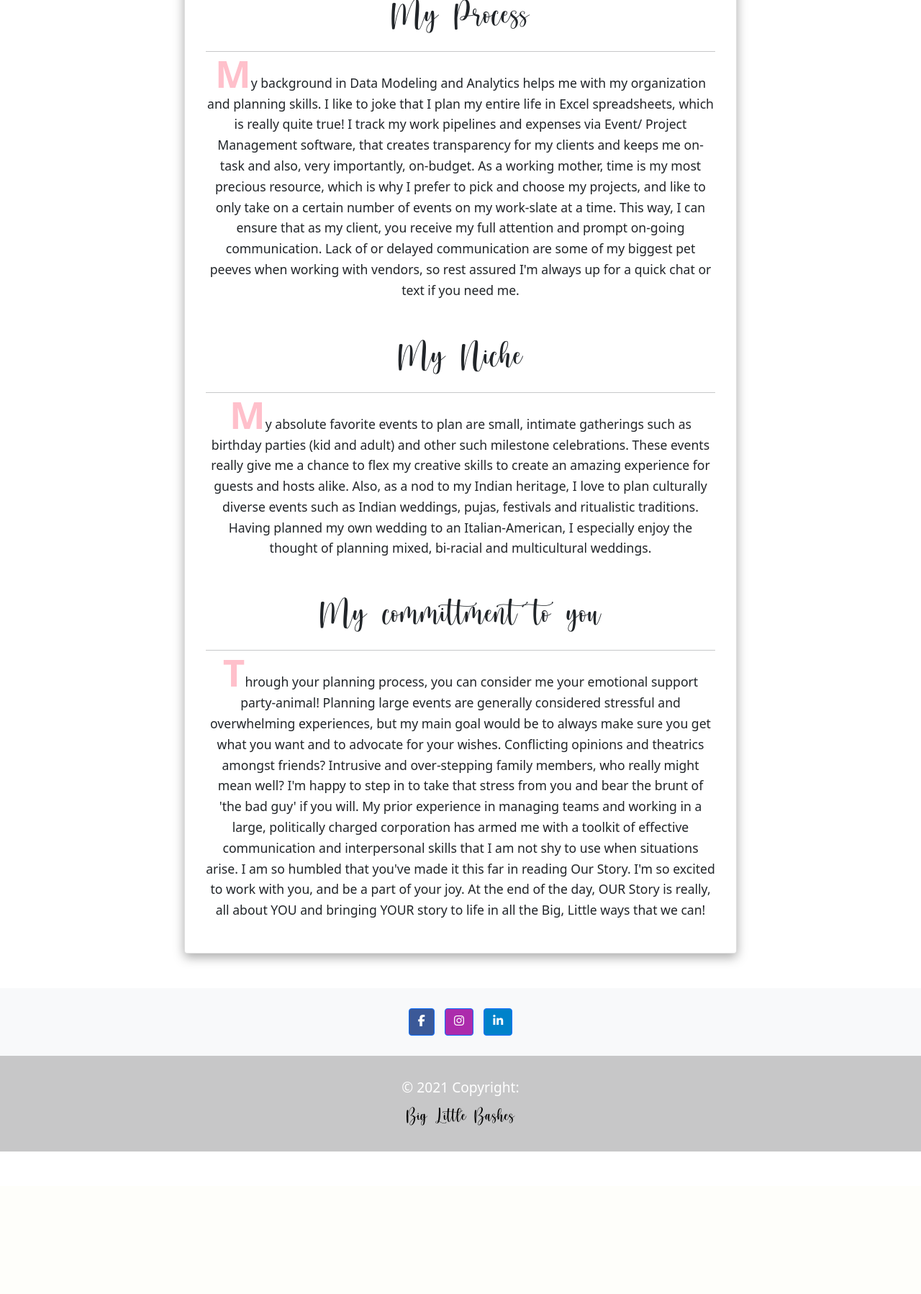
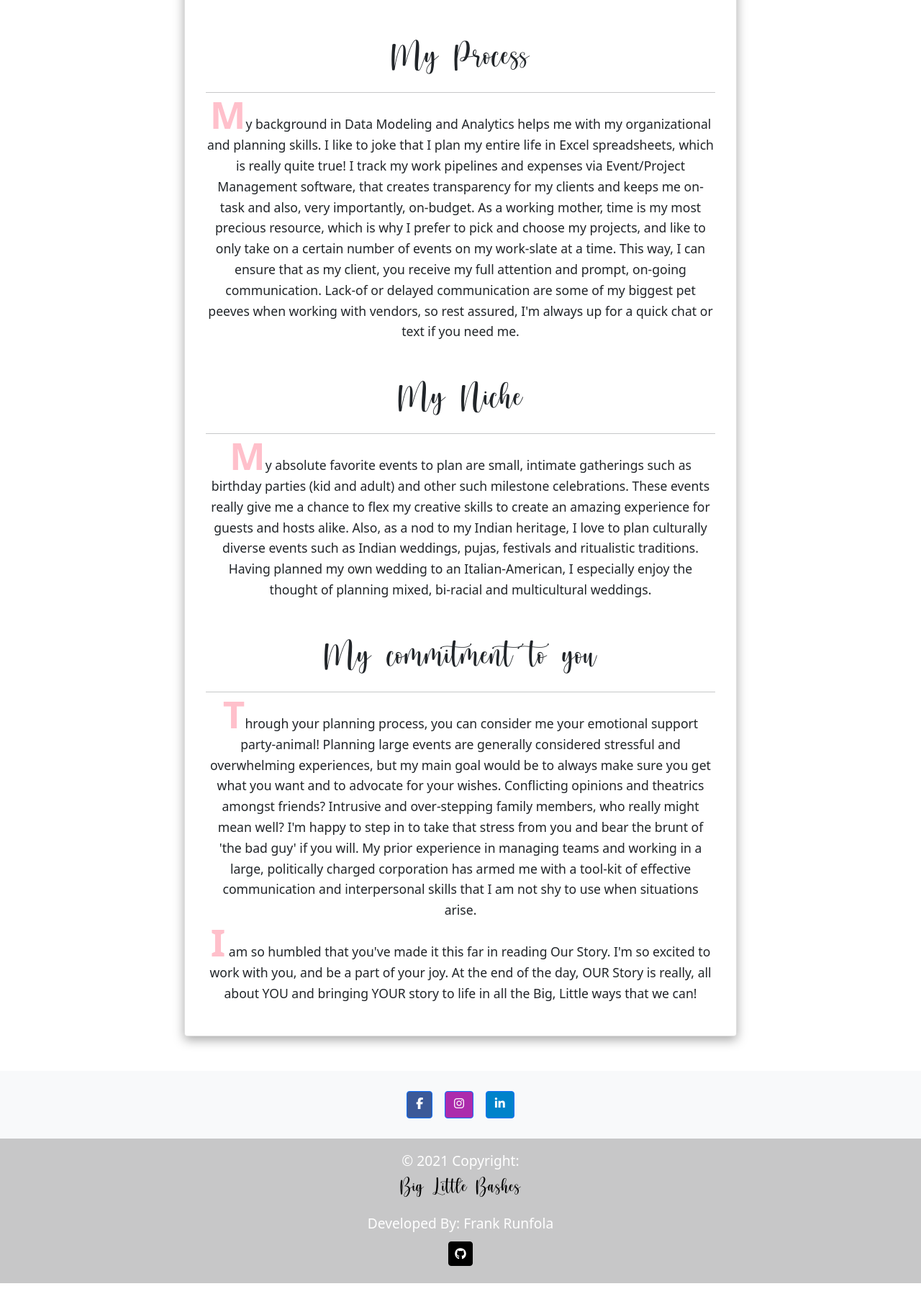
Before and after one commit to FrankRunfola1229/BigLittleBashes, a PHP site: page /pages/ourStory.php in a window 1280 px wide. Shown: the part 2082-3880 px from the top of the page at 72% size. Before the commit the page ends 3682 px from the top, so only its background shows below. Run offline with PHP 8.4, Linux system fonts and the light colour scheme; some libraries are stand-ins or nearby versions.

Commit message:
added nav for blogs fixed margin formatting for packagages** -UPDATED FOOTER for GITHUB, changed words in About me

```diff
--- a/assets/css/styles.css
+++ b/assets/css/styles.css
@@ -104,35 +104,48 @@ span{
 	font-size: 1.2rem;
 }
 
+@media only screen and (max-width: 875px) {
+	.navbar-nav {
+		width: 25%;
+	}
+}
+
+
 @media only screen and (max-width: 800px) {
 	.navbar-nav {
 		width: 27%;
 	}
 }
 
+
 @media only screen and (max-width: 650px) {
 	span{font-size: 1rem;}
 
 }
 
-@media only screen and (max-width: 550px) {
+@media only screen and (max-width: 775px) {
 	.navbar-nav {
-		width: 32%;
+		width: 33%;
 	}
 }
 
-@media only screen and (max-width: 450px) {
+@media only screen and (max-width: 475px) {
 	.navbar-nav {width: 38%;}
 }
 
-@media only screen and (max-width: 380px) {
+@media only screen and (max-width: 405px) {
 	.navbar-nav {width: 45%;}
 	span{font-size: .9rem;}
 }
 
+@media only screen and (max-width: 320px) {
+	.navbar-nav {
+		width: 50%;
+	}
+}
+
 @media only screen and (max-width: 300px) {
-	.navbar-nav {width: 46%;}
-	span{font-size: .8rem;}
+	.navbar-nav {width: 58%;}
 
 }
 
@@ -610,13 +623,23 @@ width:100%;
 }
 
 footer{
- font-size: 1.5rem; text-decoration: none;
+	font-weight: 500;
+ 	font-size: 2.1rem;
+	line-height: 1.2rem;
 }
 
 footer a{
-	font-size: 1.8rem;	color:black;
+	font-size:2rem;
+	color:black;
 	font-family: 'HelloHoney';
 	text-decoration: none;
+}
+
+#github{
+	padding:.5rem;
+	line-height: .5rem;
+	background-color: black;
+	border-color:black;
 }
 
 
--- a/index.php
+++ b/index.php
@@ -28,12 +28,12 @@
       touch to the affair.
     </p>
     <p>
-      We pride ourselves in executing unique and creative concepts and themes. We especially enjoy bringing multi-cultural and out-of-the-box concepts to life in our event design and collateral. Currently our planning packages
+      We pride ourselves in executing unique and creative concepts or themes. We especially enjoy bringing multi-cultural and out-of-the-box concepts to life in our event design and collateral. Currently our planning packages
       include Birthdays, Weddings, Showers and Cultural events. We are happy to customize the suite of services provided to work within your vision and expectations.
     </p>
     <p>
       Our growing network in the party planning industry is one of our strongest assets. While we are happy to provide thoughtful recommendations on vendors, we are always willing to partner with new ones to deliver your
-      ideas.Thank you for taking the time to take a look at our website!
+      ideas. Thank you for taking the time to take a look at our website!
     </p>
     <h1>
       We look forward to celebrating<br>
--- a/pages/blog.php
+++ b/pages/blog.php
@@ -13,7 +13,7 @@
     <?php include("./templates/nav.php"); ?>
 
 
-    <div style="margin-top:11rem;"></div>
+    <div style="margin-top:10rem;"></div>
 
 
 
--- a/pages/ourStory.php
+++ b/pages/ourStory.php
@@ -11,7 +11,6 @@
   <!--              NAVBAR                     -->
   <!-- *************************************** -->
   <?php include("./templates/nav.php"); ?>
-
 
 
   <div style="margin-top:11rem;"></div>
@@ -32,37 +31,36 @@
       <hr>
       <p>
         Hi there, I'm Rohini Runfola and I am the Owner and Lead Event Curator for Big Little Bashes. I am an MBA graduate from the University at Buffalo, and have 8+ years experience working as a Vice President in the world's
-        largest bank in Risk Management and Data Analytics. Prior to my career in Finance, I worked in Advertising and Digital Marketing in Telecommunications, and hold a certification in Art Marketing from the Sotheby's
-        Institute of Arts. I'm very lucky to have been married to my best friend, Frank, for 6 years and together, we have 2 devious little toddlers, Caleb and Adalina, who are our world and then some!
+        largest bank in Risk Management and Data Analytics. Prior to my career in Finance, I worked in Advertising and Digital Marketing in Telecommunications. I'm very lucky to have been married to my best friend, Frank, for 6 years
+        and together we have 2 devious little toddlers, Caleb and Adalina, who are our world and then some! In whatever spare time I have, I love to read and I am trying to make more time to paint and draw again! I love to travel and
+        have been forunate to have visited over 13 countries. Frank and I cannot wait till our kids are old enough, so we can travel together as a family!
       </p>
       <h1>My Inspiration</h1>
       <hr>
       <p>
-        My love for event planning and design has its roots in my childhood. My fondest memories growing up have been theunique and thoughtful birthdays my parents planned for me. I recall every year having a special theme-
+        My love for event planning and design has its roots in my childhood. My fondest memories growing up have been the unique and thoughtful birthdays my parents planned for me. I recall every year having a special theme-
         complete with custom cuisine, decorations, games and favors. Every personalized aspect of these gatherings was a physical representation of the love and joy in our little family. That sentiment is something I hold dear
-        to
-        my heart, andtry to bring to all the celebrations that I have been a part of, such as my own wedding and children's birthdays, since then.
+        to my heart, and try to bring to all the celebrations that I have been a part of, such as my own wedding and children's birthdays.
       </p>
-      <h1> My Values</h1>
+      <h1>My Values</h1>
       <hr>
       <p>
-        As your Event Curator, I don't rely solely on Pinterest posts or Social media trends; I like to understand 'you' or who you are celebrating. We're going to spend a good chunk of time getting to know each other, as this
-        helps me truly get a feel of what you're looking for and how I can curate your event to make your celebrant feel like the main event! I like to plan games, create special decor or make custom favors that incorporate a
+        As your Event Curator, I don't rely solely on Pinterest posts or Social media trends; I like to understand 'you' or who you are celebrating. We're going to spend a good chunk of time getting to know each other.
+        This helps me truly get a feel of what you're looking for and how I can curate your event to make your celebrant feel like the main event! I like to plan games, create special decor or make custom favors that incorporate a
         sentimental element that leaves guests feeling both entertained and connected emotionally with both the host and each other. In our Mood Board Proposals, I am happy to include any specific vision or ideas you have. If
         there is a very specific design concept or theme that you've previously seen executed before, I'm happy to replicate, but going the extra mile with thoughtful personalization is where Big Little Bashes shines the best!
-        I'm
-        always happy to leverage our network of vendors in the business that can help carry out your ideas, as well!
+        I'm always happy to leverage our network of vendors in the business that can help carry out your ideas, as well!
       </p>
-      <h1> My Process</h1>
+      <h1>My Process</h1>
       <hr>
       <p>
-        My background in Data Modeling and Analytics helps me with my organization and planning skills. I like to joke that I plan my entire life in Excel spreadsheets, which is really quite true! I track my work pipelines and
-        expenses via Event/ Project Management software, that creates transparency for my clients and keeps me on-task and also, very importantly, on-budget. As a working mother, time is my most precious resource, which is why I
-        prefer to pick and choose my projects, and like to only take on a certain number of events on my work-slate at a time. This way, I can ensure that as my client, you receive my full attention and prompt on-going
-        communication. Lack of or delayed communication are some of my biggest pet peeves when working with vendors, so rest assured I'm always up for a quick chat or text if you need me.
+        My background in Data Modeling and Analytics helps me with my organizational and planning skills. I like to joke that I plan my entire life in Excel spreadsheets, which is really quite true! I track my work pipelines and
+        expenses via Event/Project Management software, that creates transparency for my clients and keeps me on-task and also, very importantly, on-budget. As a working mother, time is my most precious resource, which is why I
+        prefer to pick and choose my projects, and like to only take on a certain number of events on my work-slate at a time. This way, I can ensure that as my client, you receive my full attention and prompt, on-going
+        communication. Lack-of or delayed communication are some of my biggest pet peeves when working with vendors, so rest assured, I'm always up for a quick chat or text if you need me.
       </p>
 
-      <h1> My Niche</h1>
+      <h1>My Niche</h1>
       <hr>
       <p>
         My absolute favorite events to plan are small, intimate gatherings such as birthday parties (kid and adult) and
@@ -72,14 +70,17 @@
         wedding to an Italian-American, I especially enjoy the thought of planning mixed, bi-racial and multicultural
         weddings.
       </p>
-      <h1> My committment to you</h1>
+      <h1>My commitment to you</h1>
       <hr>
       <p>
         Through your planning process, you can consider me your emotional support party-animal! Planning large events are generally considered stressful and overwhelming experiences, but my main goal would be to always make sure
         you get what you want and to advocate for your wishes. Conflicting opinions and theatrics amongst friends? Intrusive and over-stepping family members, who really might mean well? I'm happy to step in to take that stress
-        from you and bear the brunt of 'the bad guy' if you will. My prior experience in managing teams and working in a large, politically charged corporation has armed me with a toolkit of effective communication and
-        interpersonal skills that I am not shy to use when situations arise. I am so humbled that you've made it this far in reading
-        Our Story. I'm so excited to work with you, and be a part of your joy. At the end of the day, OUR Story is really, all about YOU and bringing YOUR story to life in all the Big, Little ways that we can!
+        from you and bear the brunt of 'the bad guy' if you will. My prior experience in managing teams and working in a large, politically charged corporation has armed me with a tool-kit of effective communication and
+        interpersonal skills that I am not shy to use when situations arise.
+      </p>
+      <p>
+        I am so humbled that you've made it this far in reading Our Story. I'm so excited to work with you, and be a part of your joy. At the end of the day, OUR Story is really, all about YOU and bringing YOUR story
+        to life in all the Big, Little ways that we can!
       </p>
 
     </div>
@@ -92,7 +93,8 @@
   <?php include("./templates/footer.php"); ?>
 
 
-  <script src="/assets/js/wow.js"></script>
+  <script src=" /assets/js/wow.js">
+  </script>
 </body>
 
 </html>
--- a/pages/templates/footer.php
+++ b/pages/templates/footer.php
@@ -2,8 +2,8 @@
     <!-- Grid container -->
     <div class="container py-4 my-4 pb-0">
         <section class="mb-4">
-
-            <a class="btn btn-primary btn-floating m-1" style="background-color: #3b5998;" href="#!" role="button"><i class="fab fa-facebook-f"></i></a>
+            <!-- Facebook -->
+            <a class="btn btn-primary btn-floating m-1" style="background-color: #3b5998;" href="https://www.facebook.com/102240548642832/posts/102241398642747/?d=n&substory_index=0" role="button"><i class="fab fa-facebook-f"></i></a>
             <!-- Instagram -->
             <a class="btn btn-primary btn-floating m-1" style="background-color: #ac2bac;" href="https://www.instagram.com/biglittlebashes/" role="button"><i class="fab fa-instagram"></i></a>
             <!-- Linkedin -->
@@ -11,16 +11,31 @@
         </section>
     </div>
 
-    <div class="text-center p-4" style="background-color: rgba(0, 0, 0, 0.2);">
+    <!-- GitHub -->
+
+    <div class="text-center py-3" style="background-color: rgba(0, 0, 0, 0.2);">
         <div>
-            <span> © 2021 Copyright:</span>
+            <div>
+                <span> © 2021 Copyright:</span>
+            </div>
+
+            <div>
+                <span> <a href=" https://biglittlebashes.com/"> Big Little Bashes </a></span>
+            </div>
         </div>
-        <div>
-            <span>
-                <a href="https://biglittlebashes.com/">
-                    Big Little Bashes
-                </a>
-            </span>
+
+        <div class="my-2">
+            <div class="my-2">
+                <span styl="color:grey">Developed By: Frank Runfola</span>
+            </div>
+
+            <div style="margin-top:1rem; margin-bottom:0">
+                <span>
+                    <a id="github" class="btn btn-primary btn-floating m-0" href="https://github.com/FrankRunfola1229" role="button"><i class="fab fa-github"></i></a>
+                </span>
+            </div>
         </div>
+
     </div>
+
 </footer>
--- a/pages/templates/nav.php
+++ b/pages/templates/nav.php
@@ -23,12 +23,12 @@
             </a>
 
             <a class="nav-item nav-link" href="/pages/packages.php">
-                <span><i class="bi bi-bag"></i>Packages</span>
+                <span><i class="bi bi-bag"></i>Our Packages</span>
                 <hr style="margin: .1rem auto">
             </a>
 
             <a class="nav-item nav-link" href="/pages/blog.php">
-                <span><i class="fab fa-blogger"></i>Blog</span>
+                <span><i class="fab fa-blogger"></i>Rohini's Blog</span>
                 <hr style="margin: .1rem auto">
             </a>
 
```
